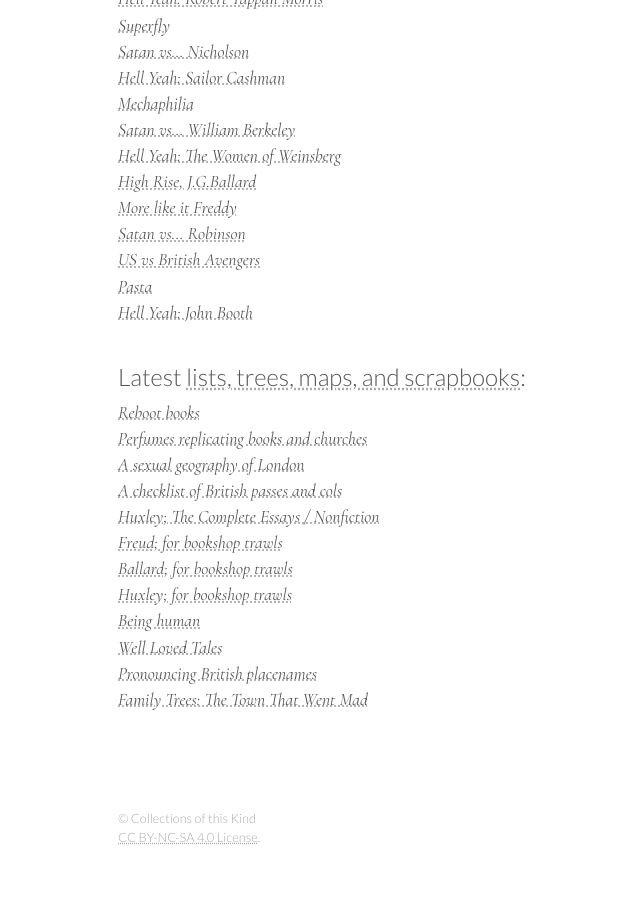
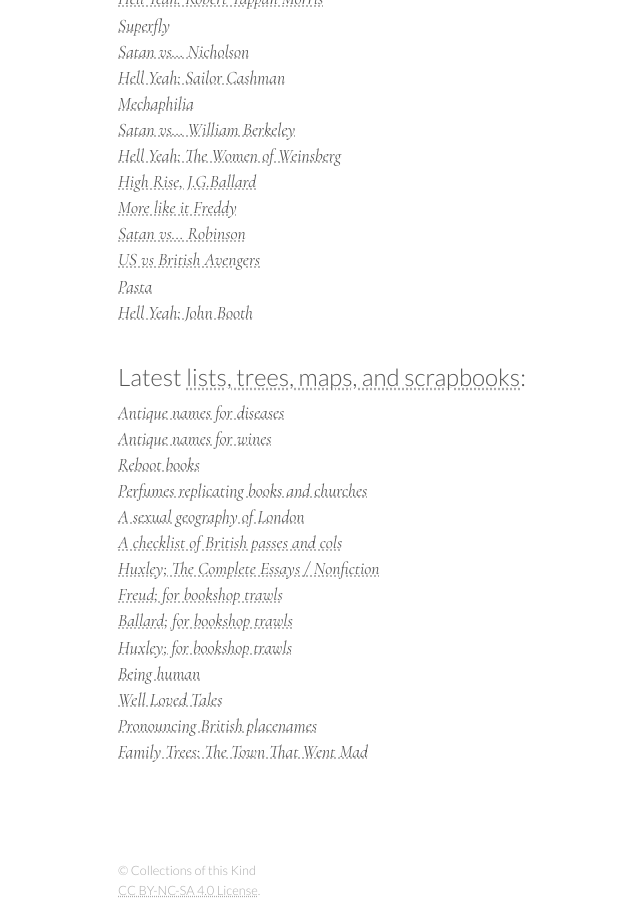
Before and after one commit to CollectionsOfThisKind/collectionsofthiskind.github.io, a Jekyll site: the page built from index.html, in a window 1280 px wide and 900 px high, scrolled down 1989 px. Shown: the whole window, without its empty margins (132-772 px from the left). Built offline with Jekyll 4.4.1, drawn with Linux system fonts in a browser that asks for light colours; before the commit the page ends 2837 px from its top, so only the background shows below that.

Commit message:
Add files via upload

```diff
--- a/index.html
+++ b/index.html
@@ -138,6 +138,8 @@
 <h2 name="lists">Latest <a href="pages/lists/index.html">lists, trees, maps, and scrapbooks</a>:</h2>
 
 <ul class="new">
+<li><a href="pages/lists/lists/diseases.html">Antique names for diseases</a></li>
+<li><a href="pages/lists/lists/wines.html">Antique names for wines</a></li>
 <li><a href="pages/lists/lists/reboot.html">Reboot books</a></li>
 <li><a href="pages/lists/lists/perfumes.html">Perfumes replicating books and churches</a></li>
 <li><a href="pages/lists/maps/merriland.html">A sexual geography of London</a></li>
```
